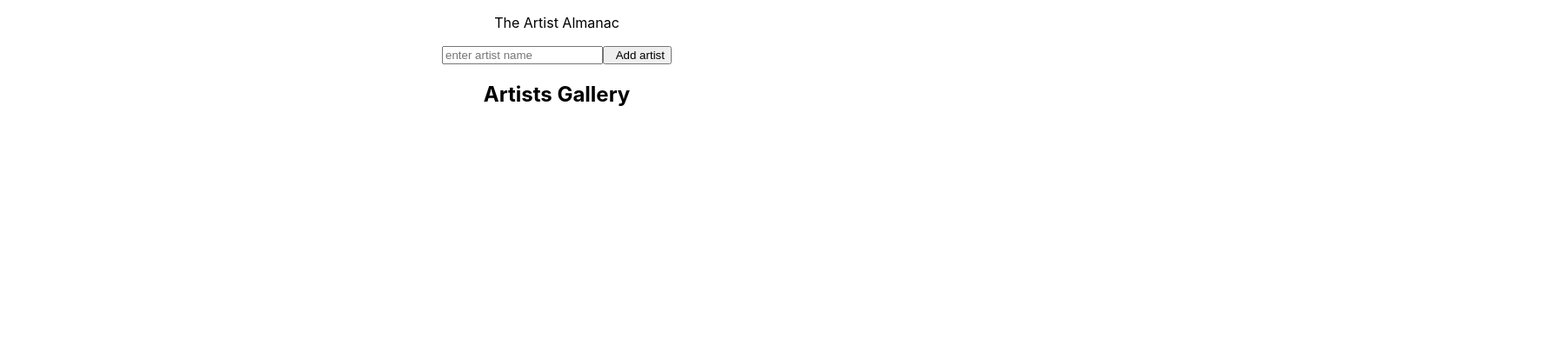
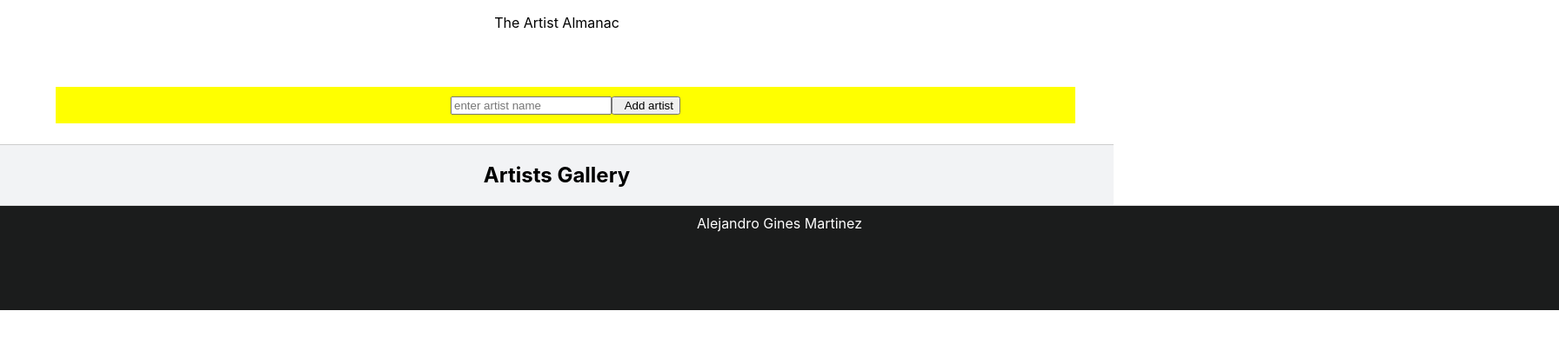
Before and after one commit to alexBCN84/artist-almanac, a React (Create React App) app: page / in a window 1280 px wide. Shown: the top 396 px of the page at 87% size, 1792 px wide, since content can reach past the window. Built offline with nearby package versions, Linux system fonts and the light colour scheme.

Commit message:
installing webfontloader package and creating main UI components

```diff
--- a/package.json
+++ b/package.json
@@ -9,7 +9,8 @@
     "react-dom": "^16.8.1",
     "react-redux": "^6.0.0",
     "react-scripts": "2.1.3",
-    "redux": "^4.0.1"
+    "redux": "^4.0.1",
+    "webfontloader": "^1.6.28"
   },
   "scripts": {
     "start": "react-scripts start",
--- a/src/App.js
+++ b/src/App.js
@@ -4,16 +4,24 @@ import './App.css';
 import ArtistSearch from './containers/ArtistSearch';
 import ArtistGallery from './components/ArtistGallery';
 import { StyleRoot } from 'radium';
+import Layout from './components/UI/Layout';
+import Header from './components/UI/Header';
+import Content from './components/UI/Content';
 class App extends Component {
   render() {
     return (
       <StyleRoot>
         <div className="App">
-          <Boundary>
-            <p>The Artist Almanac</p>
-            <ArtistSearch />
-            <ArtistGallery />
-          </Boundary>
+          <Layout>
+            <Header>
+              <Boundary>
+                <ArtistSearch />
+              </Boundary>
+            </Header>
+            <Content>
+              <ArtistGallery />
+            </Content>
+          </Layout>
         </div>
       </StyleRoot>
     );
--- /dev/null
+++ b/src/components/UI/Container.js
@@ -0,0 +1,17 @@
+import React from 'react';
+import Radium from 'radium';
+const container = props => {
+    const style = {
+        position: 'relative',
+        width: '90%',
+        margin: '5%',
+        padding: 10,
+        ...props.style
+    };
+
+    return (
+        <div style={style}> {props.children}</div>
+    )
+}
+
+export default Radium(container);
--- /dev/null
+++ b/src/components/UI/Content.js
@@ -0,0 +1,12 @@
+import React from 'react';
+
+const content = props => {
+    const style = {
+        ...props.style
+    }
+    return (
+        <div style={style}>{props.children}</div>
+    )
+};
+
+export default content;
--- /dev/null
+++ b/src/components/UI/Footer.js
@@ -0,0 +1,18 @@
+import React from 'react';
+
+const footer = props => {
+    const style = {
+        backgroundColor: '#1B1C1C',
+        width: '100%',
+        minHeight: 100,
+        padding: '10px 20%',
+        borderTop: '1px solid #DDDDDD',
+        color: '#fff',
+        ...props.style
+    }
+    return (
+        <footer style={style}>Alejandro Gines Martinez</footer>
+    )
+};
+
+export default footer
--- /dev/null
+++ b/src/components/UI/Header.js
@@ -0,0 +1,18 @@
+import React from 'react';
+
+const header = props => {
+    const style = {
+        width: '100%',
+        height: 150,
+        backgroundColor: '#fff',
+        borderBottom: '1px solid #cdcdcd',
+        ...props.style
+    }
+    return (
+        <header style={style}>
+            <p>The Artist Almanac</p>
+            {props.children}
+        </header>
+    )
+}
+export default header
--- /dev/null
+++ b/src/components/UI/Layout.js
@@ -0,0 +1,13 @@
+import React from 'react';
+import Footer from '../UI/Footer';
+const layout = props => {
+    const style = { backgroundColor: '#F2F3F5', ...props.style }
+    return (
+        <div style={style}>
+            {props.children}
+            <Footer />
+        </div>
+    )
+};
+
+export default layout;
--- a/src/containers/ArtistSearch.js
+++ b/src/containers/ArtistSearch.js
@@ -4,6 +4,7 @@ import axios from 'axios';
 import { selectProps } from '../helpers';
 import * as actionTypes from '../store/actions';
 import { connect } from 'react-redux';
+import Container from '../components/UI/Container';
 class artistSearch extends Component {
 
     fetchArtistData = async (e) => {
@@ -32,14 +33,14 @@ class artistSearch extends Component {
 
     render() {
         return (
-            <Aux>
+            <Container style={{ backgroundColor: 'yellow' }}>
                 <form onSubmit={this.fetchArtistData}>
                     <div className="form-group">
                         <input ref="artist" type="text" name="artist" placeholder="enter artist name" />
                         <button id="get-artist" type="submit">&ensp;Add artist</button>
                     </div>
                 </form>
-            </Aux>
+            </Container>
         )
     }
 }
```
Also changed, not shown: 1 other file (tests, documents, lock files or other folders).
